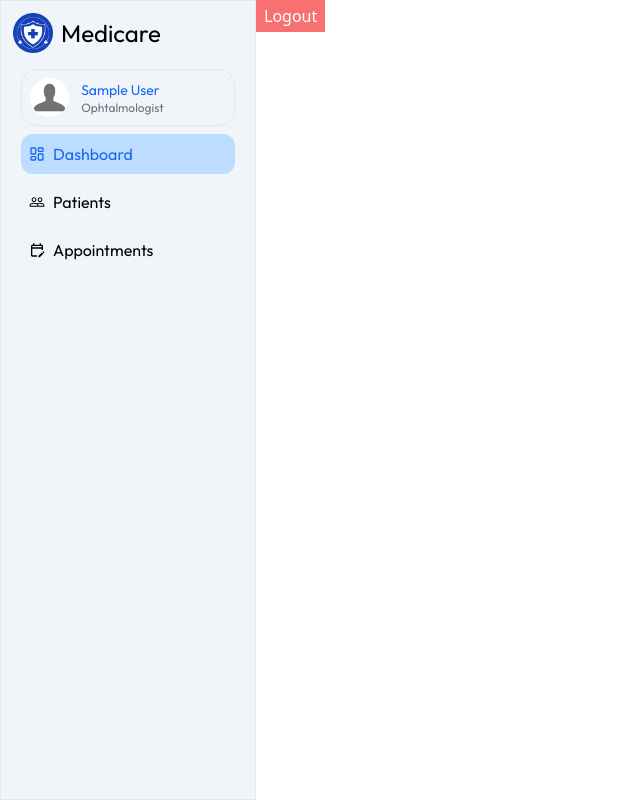
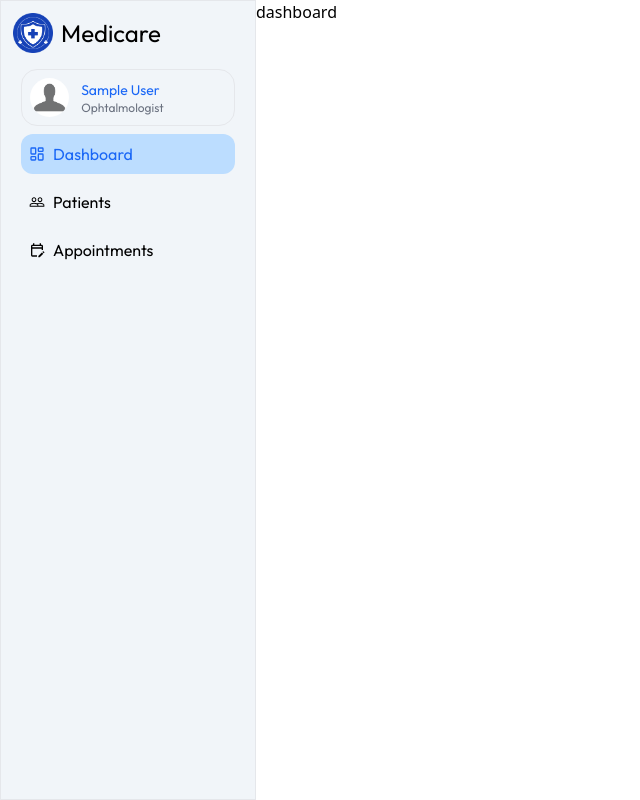
Before and after one commit to migodlcrz/medicare-web, a React (Vite) app: page /dashboard in a window 1280 px wide. Shown: the whole page, without its empty margins (0-640 px from the left). Built offline with nearby package versions, Linux system fonts and the light colour scheme; sample sign-in values are in the browser's storage.

Commit message:
add: page for dashboard

```diff
--- a/src/pages/DashboardPage.tsx
+++ b/src/pages/DashboardPage.tsx
@@ -1,14 +1,5 @@
-import { useLogout } from "../hooks/useLogout";
-
 const DashboardPage = () => {
-  const { logout } = useLogout();
-  return (
-    <div>
-      <button className="bg-red-400 px-2 py-1 text-white" onClick={logout}>
-        Logout
-      </button>
-    </div>
-  );
+  return <div>dashboard</div>;
 };
 
 export default DashboardPage;
```
